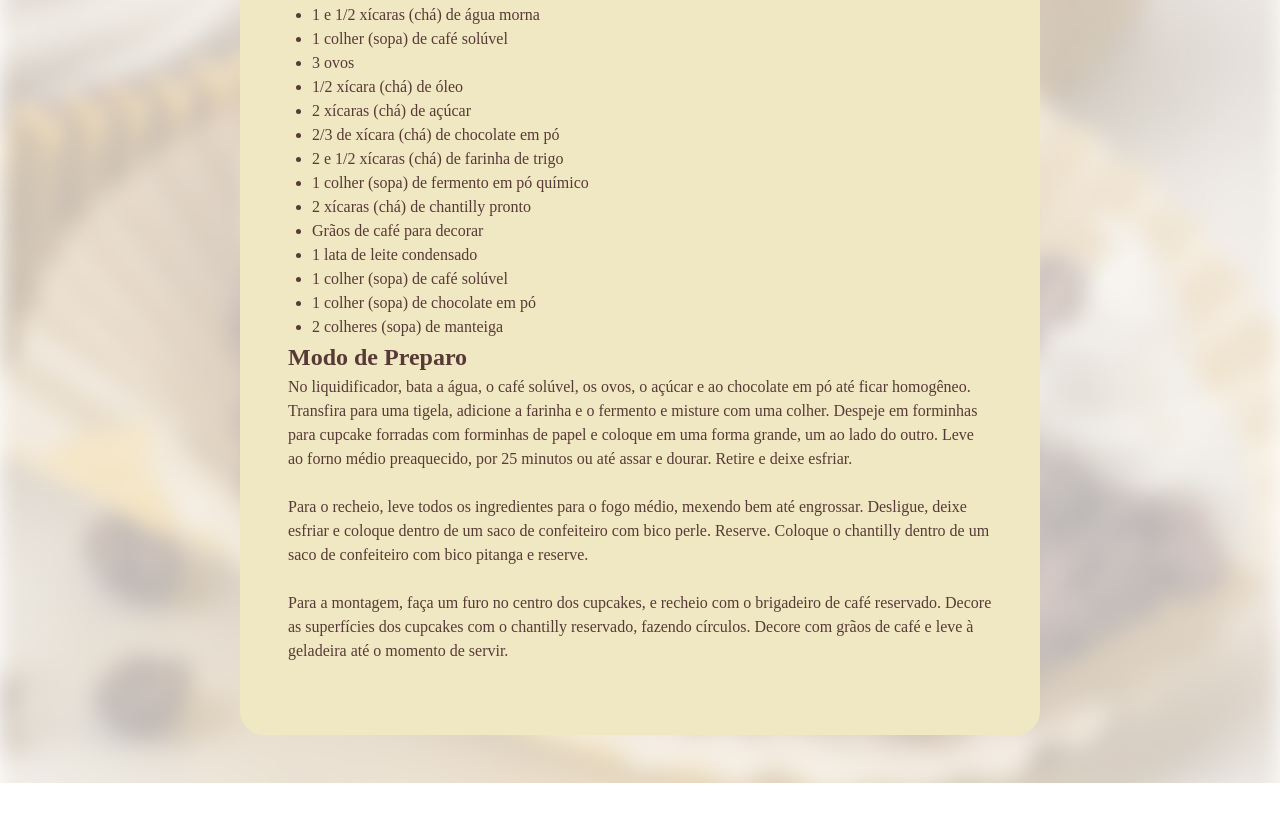
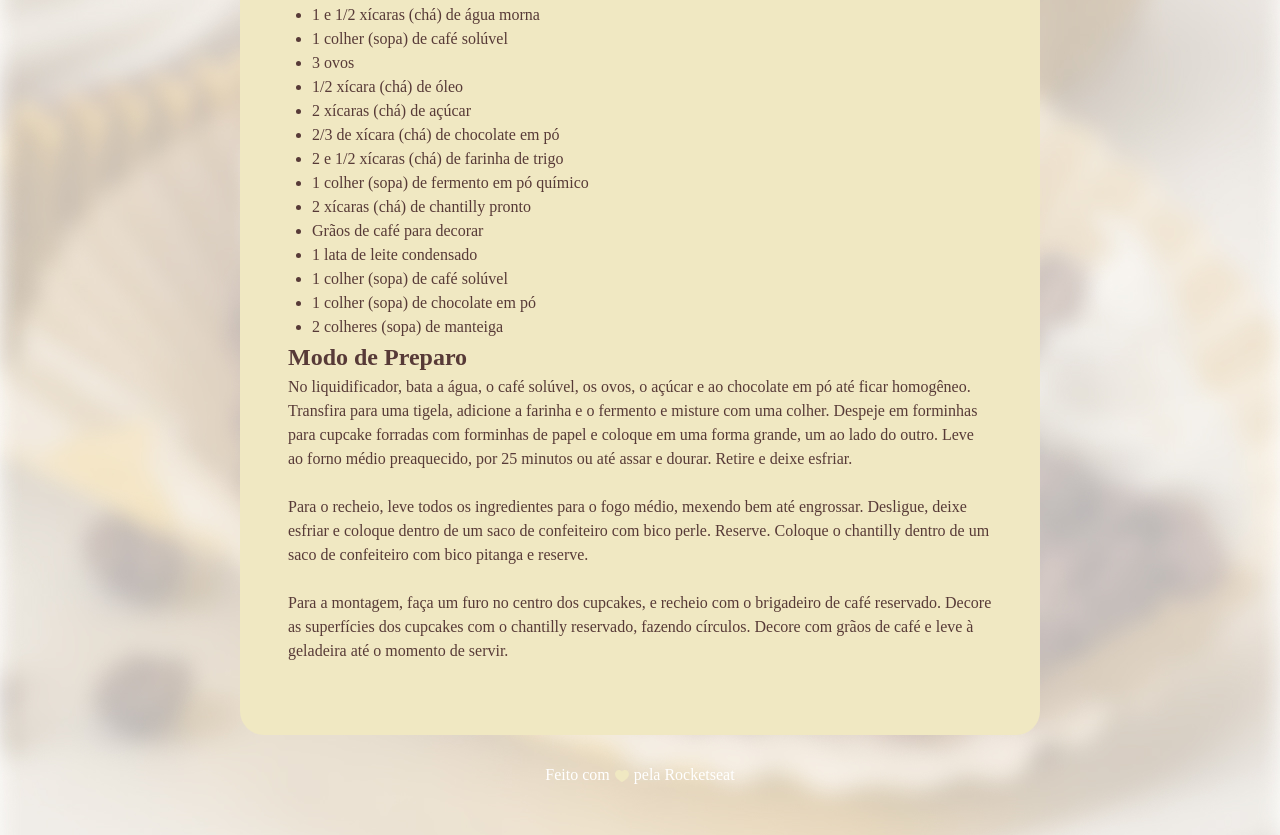
Before and after one commit to GabrielaKawamoto/P-gina-da-receita, a plain HTML site: page index.html in a window 1280 px wide. Shown: the part 716-1551 px from the top of the page. Before the commit the page ends 1499 px from the top, so only its background shows below. Drawn offline with Linux system fonts and the light colour scheme; a web font is replaced by a local one.

Commit message:
Adicionando Rodapé

```diff
--- a/index.html
+++ b/index.html
@@ -60,8 +60,12 @@
         </p>
 
     </main>
-
-
+    </div>
+    <footer>
+        Feito com
+        <img src="assets/heart.svg" alt="Coraçãozinho fofinho">
+        pela Rocketseat
+    </footer>
 
 </body>
 </html>
--- a/style.css
+++ b/style.css
@@ -14,8 +14,9 @@
     padding: 24px;
     background-color: #F0E8C2;
     border-radius: 24px;
-    margin: 48px auto;
+    margin: 48px auto 28px;
     box-sizing: border-box;
+
 
 }
 body{
@@ -44,6 +45,7 @@ h1{
 
 
 }
+
 h2 {
     font-size: 24px;
 }
@@ -57,3 +59,13 @@ h1, h2 {
 ul {
     padding-left: 24px;
 }
+footer{
+    color: #FFFFFF;
+    text-align: center;
+    padding-bottom: 48px;
+
+}
+
+footer img {
+    vertical-align: middle;
+}
```
Also changed, not shown: Assets/heart.svg (added).
